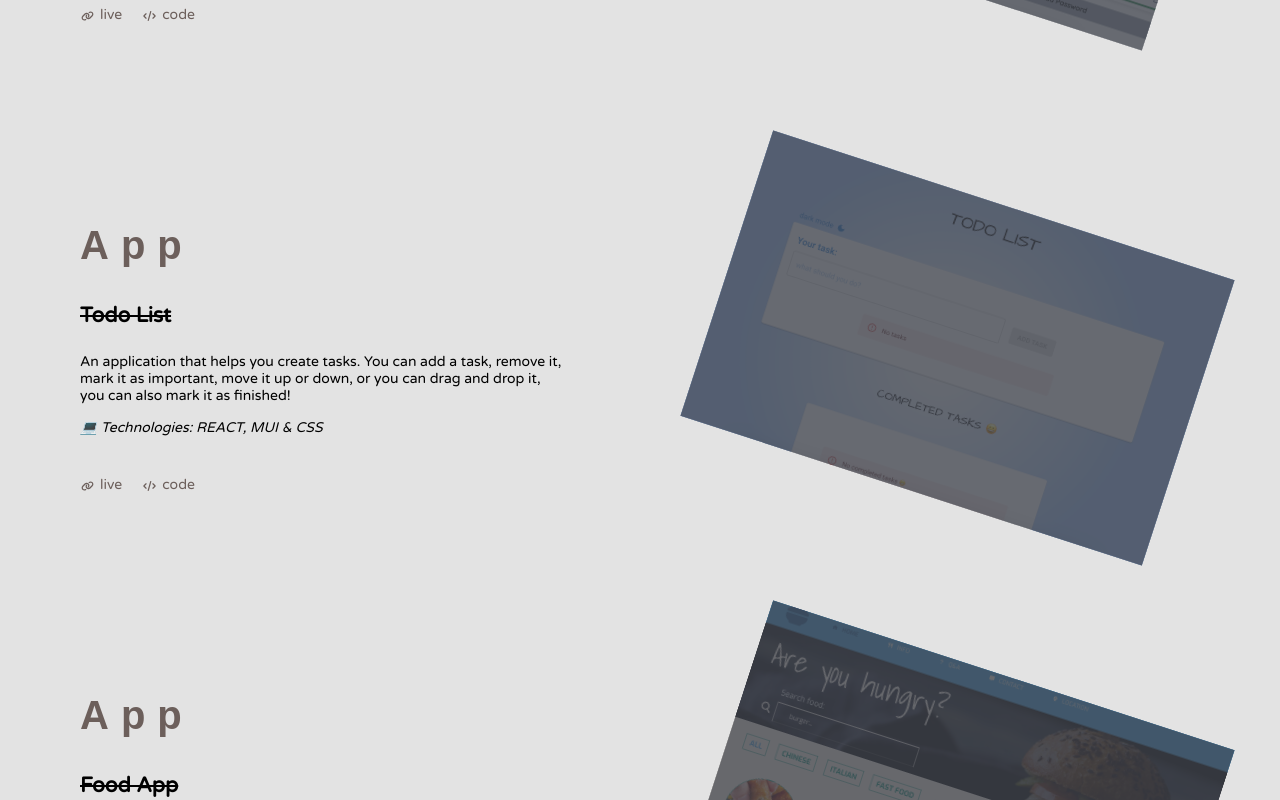
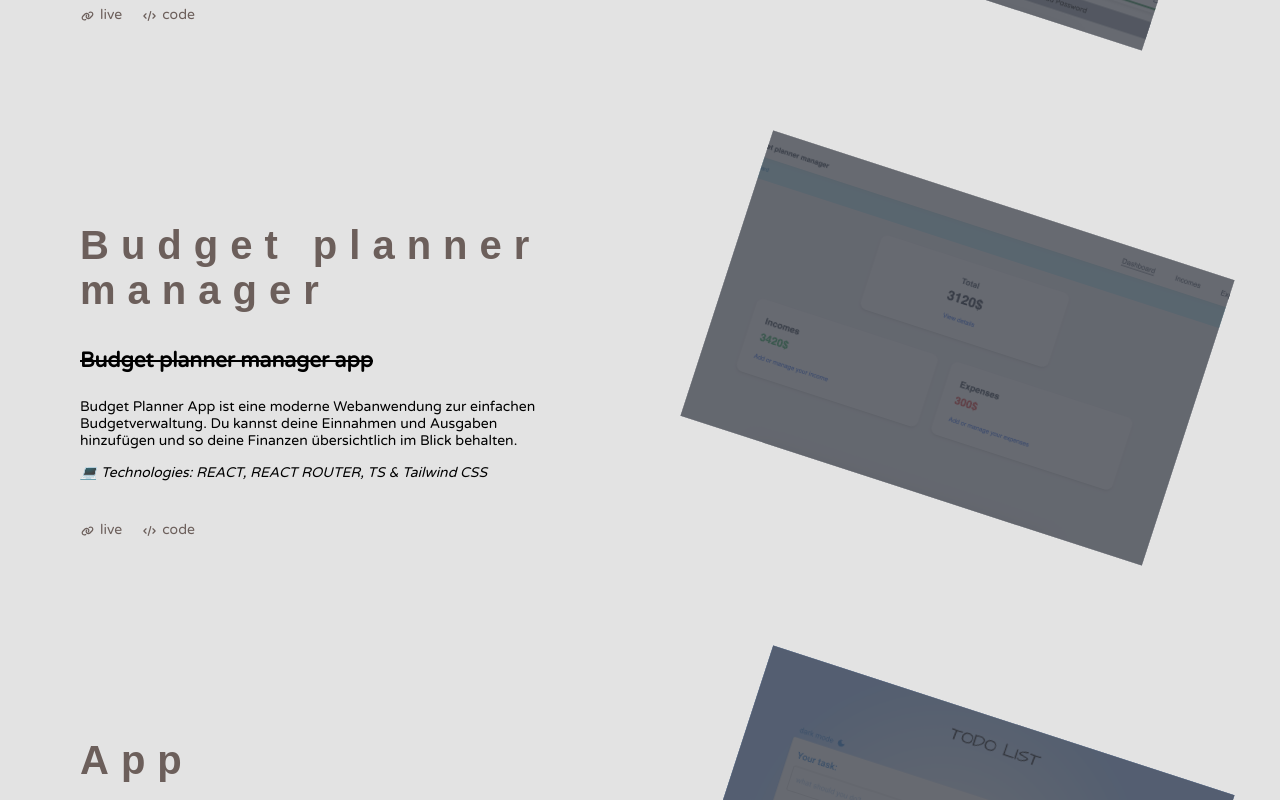
Before and after one commit to martynakiljan/new-portfolio-2024, a React (Create React App) app: page / in a window 1280 px wide. Shown: the part 2560-3360 px from the top of the page. Built offline with nearby package versions, Linux system fonts and the light colour scheme; a web font is replaced by a local one.

Commit message:
new project added

```diff
--- a/src/components/Projects.jsx
+++ b/src/components/Projects.jsx
@@ -13,6 +13,7 @@ import project9 from '../assets/images/project9.png'
 import project10 from '../assets/images/project10.png'
 import project11 from '../assets/images/project11.png'
 import project12 from '../assets/images/project12.png'
+import project13 from '../assets/images/project13.png'
 import Project from './Project'
 import MoreProjectsInfo from './MoreProjectsInfo'
 
@@ -48,6 +49,15 @@ const Projects = () => {
 					hrefLive='https://elaborate-yeot-b05283.netlify.app/'
 					hrefCode='https://github.com/martynakiljan/password-manager'
 					projectUrl={project12}
+				/>
+						<Project
+					title='Budget planner manager'
+					subtitle='Budget planner manager app'
+					description='Budget Planner App ist eine moderne Webanwendung zur einfachen Budgetverwaltung. Du kannst deine Einnahmen und Ausgaben hinzufügen und so deine Finanzen übersichtlich im Blick behalten.'
+					technologies='REACT, REACT ROUTER, TS & Tailwind CSS'
+					hrefLive='https://gorgeous-puffpuff-2bce62.netlify.app/'
+					hrefCode='https://github.com/martynakiljan/budget-planner-app'
+					projectUrl={project13}
 				/>
 				<Project
 					title='App'
```
Also changed, not shown: src/assets/images/project13.png (added).
